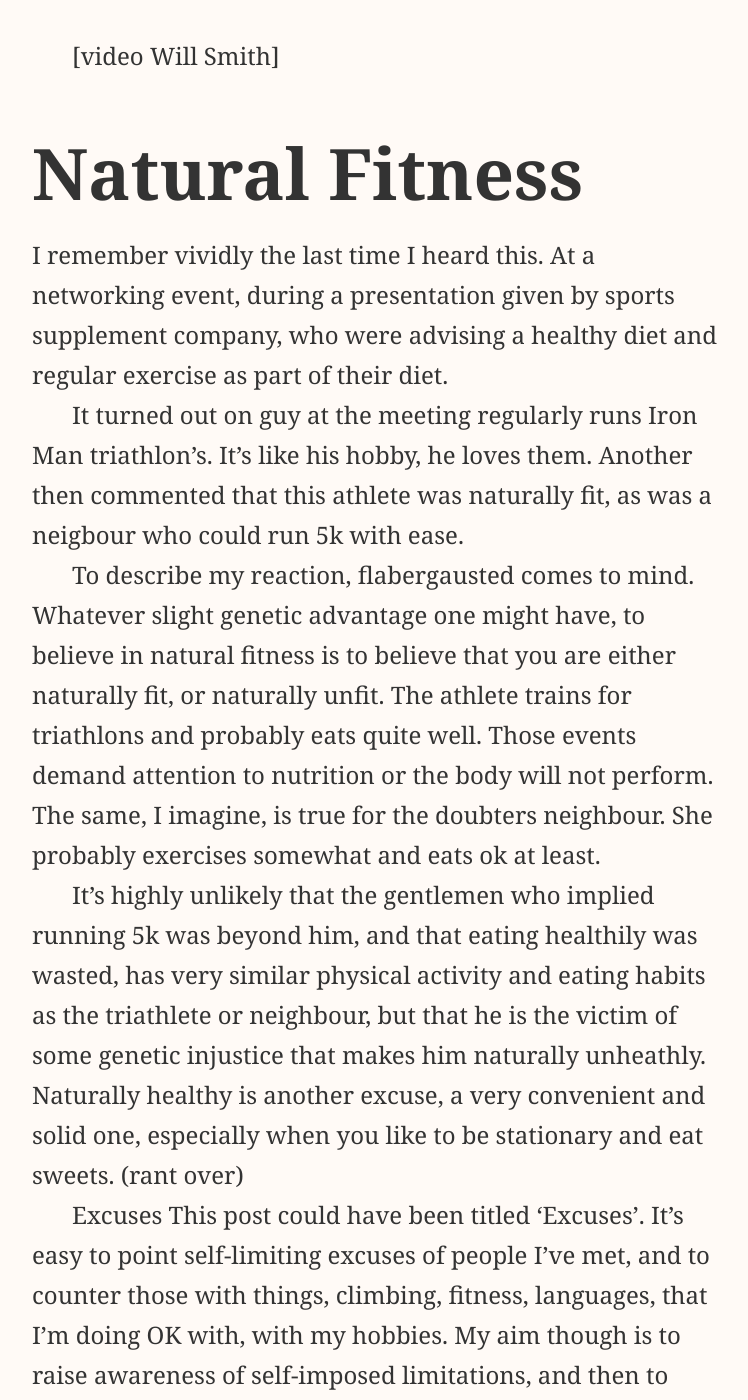
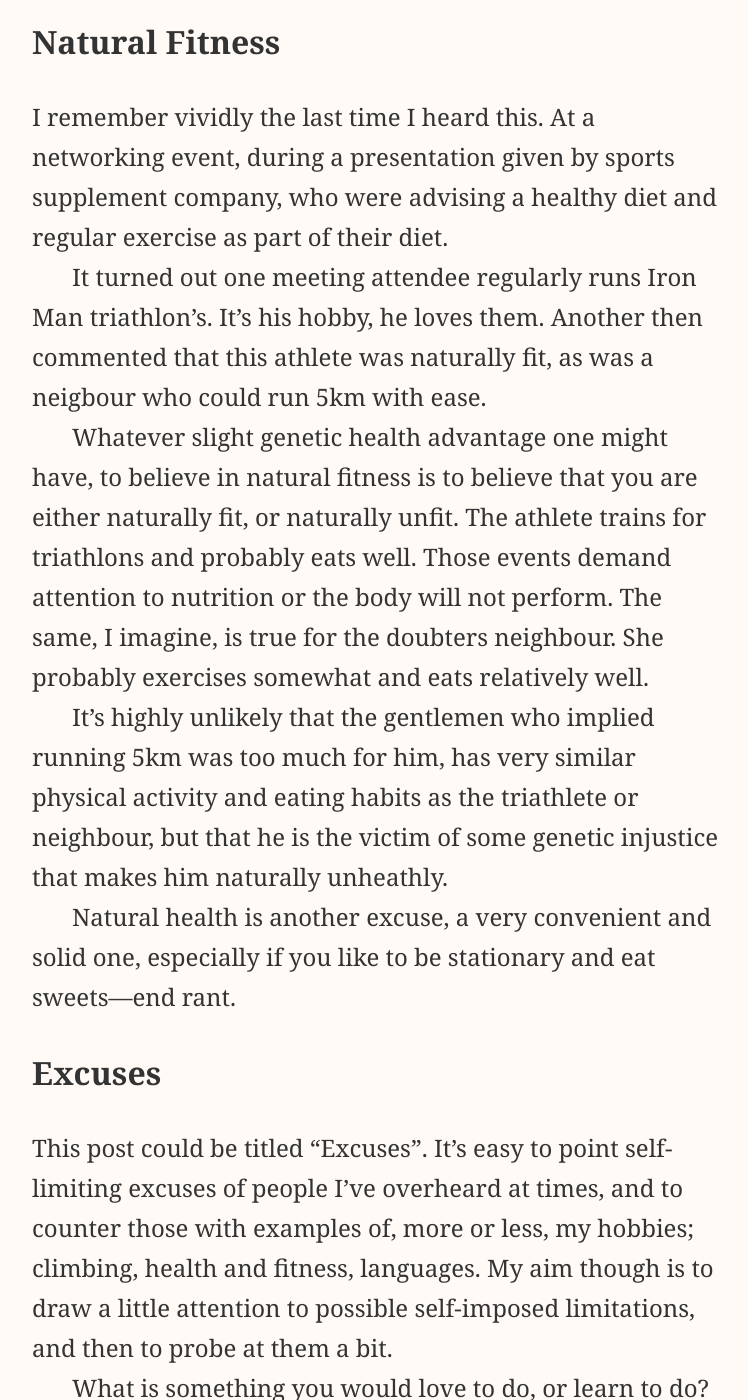
Before and after one commit to paddyohanlon/remote-manifesto, a Jekyll site: the page built from _posts/2013-11-09-genetics-talent-skill-and-natural-fitness.markdown, in a window 1280 px wide and 1400 px high, scrolled down 3932 px. Shown: the whole window, without its empty margins (258-1006 px from the left). Built offline with Jekyll 4.4.1, drawn with Linux system fonts in a browser that asks for light colours; Markdown is read by kramdown in place of the engine named in the settings; comment, search, counter and statistics services are not loaded; some of the changed text lies outside the part shown.

Commit message:
Do second draft Genetics post.

```diff
--- a/_posts/2013-11-09-genetics-talent-skill-and-natural-fitness.markdown
+++ b/_posts/2013-11-09-genetics-talent-skill-and-natural-fitness.markdown
@@ -7,35 +7,35 @@ categories: articles
 location: from the air, between Girona, Catalonia and Dublin, Ireland
 ---
 
-I’ve heard statements similar to these several times throughout my life and they’ve stuck in my mind, probably because they frustrate the heck out of me.
-
 <blockquote>“I can’t learn guitar, because I have small fingers.”</blockquote>
 <blockquote>“I would be terrible at climbing, because I have no upperbody strength.”</blockquote>
 <blockquote>“I’m bad at languages.”</blockquote>
 <blockquote>“I’m too old to learn, kids just soak it up like sponges.”</blockquote>
 <blockquote>“It’s easy for them, they are naturally fit.”</blockquote>
 
-# Physical Limitations
+I’ve heard statements similar to these several times throughout my life and they’ve stuck in my mind, probably because they frustrate the heck out of me. That is, they frustrate me if the speaker actually really wants to do something, but has setup excuses for not taking action.
 
-playing guitar doesn't require long fingers. Malmsteen has short chubby fingers, he's one of the best. Black Sabbath's guitar player, Tony Iommi, fashioned a prostethic finger from washing up liquid bottles.
+### Physical Limitations
 
-Short fingers may be an issue for some incredibly wide reaches. Maybe it makes it more challenging to be one of the most accomplished lead guitarists in the world, but probably not. Anyone, lucky enough to have most of their fingers can learn a few open chords, and so play guitar. . The physical limitation is an excuse.
+Playing guitar doesn’t require long fingers. Malmsteen has short chubby fingers and he’s one of the best. Black Sabbath guitarist, Tony Iommi, fashioned a prostethic finger from washing up liquid bottles after an accident, which is a much more serious obstacle than small fingers. And guitars width different sized neck widths.
 
-The same with climbing. Most people, in reasonably good health, could manage an easy sports climb. Some easy climbs are like stair cases, with very little stress placed on the arms. I imagine for many, climbing conjures a single image or emotion. Climbing equals difficult. The definition of the task or new skill is important. What does climbing or playing guitar mean? Does a person want to climb a ladder, or Dura Dura? Does another want to play Teen Spirit, or Yngwie Malmsteen's Black Ship?
+Short digits may be an issue for some incredibly wide reaches across the fretboard. Maybe they make it more challenging to be one of the most accomplished lead guitarists in the world, but probably not. Anyone, lucky enough to have most of their fingers can learn a few open chords, and so play guitar. The physical limitation is just an excuse. If you want it, you can do it.
 
-A fear of heights is different type of challenge, or a more valid excuse. In both cases, guitar and climbing, I'm referring to someone who would actually like to learn. If there's no desire, than excuses and inaction are irrelevant.
+The situation is similar with rock climbing. Most people, in reasonably good health, could manage an easy sports route. Some easy climbs are like stair cases, with very little stress placed on the arms. I imagine for many, climbing conjures a single image or emotion. Climbing equals difficult.
 
-# Language and Learning in General
+The definition of what acquiring a new skill means is important. What does climbing or playing guitar mean? Does a person want to climb a ladder, or Dura Dura? Does another want to play Teen Spirit, or Yngwie Malmsteen's Black Ship? Defining a goal can often demystify what is involved in achieving it, removing some of the associated fear with it.
 
-What about languages? I completely disqualify the statement that kids are better at learning. Perhaps brain functioning is better in early years, particularly when compare to the later years of an average human life—I’m sure there are scientific reports to prove or disprove my opinion-based ramble—but, I believe the skill of learning generally increases over time, or can increase. So as we mature, if we decide, we can become more aware of our process for learning and create a system and environment to learn quickly.
+### Learning with Age
 
-The idea that some people are bad at languages too seems a little flakey. It's too easy to say “I'm bad at languages”. Another excuse. “I'm bad, therefore I do not have to try”.
+What about languages? I completely disqualify the statement that kids are better at learning. Perhaps brain functioning is better in early years, particularly when compare to the later years of an average human life—I’m sure there are scientific reports to prove or disprove my opinion-based ramble—but, I believe the skill of learning generally increases over time, or can increase. So as we mature, if we decide, we can become more aware of our process for learning and create a system and environment to learn quicker and better.
 
-# Skill vs Talent
+### Previous Experience
 
-For sure some seem to more naturally excel at certain areas, people we say are “talented”. And the conditioning of a lifetime of habits can greatly influence how easy it is to adopt a new skill. For example gymnastics, if you have a history of doing sport or exercise involving strength and good coordination, it will most likely help.
+The conditioning of a lifetime of habits can greatly influence how easy it is to adopt a new skill. For example gymnastics, if you have a history of doing sport or exercise involving strength and coordination, it will most likely help. If you have already learned several languages it gives an advantage, especially learning one in a family you are familiar with. If you can play several instruments, understanding music will greatly help learning another.
 
-Desire however, can compensate seeming lack of talent. If you want something enough, there is more often than not a way to make it happen. The desire drives the effort, or in challenging cases, the hard work, patience and perseverance to learn a new skill or reach a goal.
+### Skill vs Talent
+
+For sure some seem to more naturally excel in certain areas. People we say are “talented”. Desire however, can compensate seeming lack of talent. If you want something enough, there is more often than not a way to make it happen. The desire drives the effort, or in challenging cases, the hard work, patience and perseverance, to learn a new skill.
 
 I love Will Smith’s answer, when asked about the difference between him, about reaching his level success and if he is talented. He says:
 
@@ -43,32 +43,36 @@ I love Will Smith’s answer, when asked about the difference between him, about
 
 [video Will Smith]
 
-# Natural Fitness
+### Natural Fitness
+
 I remember vividly the last time I heard this. At a networking event, during a presentation given by sports supplement company, who were advising a healthy diet and regular exercise as part of their diet.
 
-It turned out on guy at the meeting regularly runs Iron Man triathlon’s. It’s like his hobby, he loves them. Another then commented that this athlete was naturally fit, as was a neigbour who could run 5k with ease.
+It turned out one meeting attendee regularly runs Iron Man triathlon’s. It’s his hobby, he loves them. Another then commented that this athlete was naturally fit, as was a neigbour who could run 5km with ease.
 
-To describe my reaction, flabergausted comes to mind. Whatever slight genetic advantage one might have, to believe in natural fitness is to believe that you are either naturally fit, or naturally unfit. The athlete trains for triathlons and probably eats quite well. Those events demand attention to nutrition or the body will not perform. The same, I imagine, is true for the doubters neighbour. She probably exercises somewhat and eats ok at least.
+Whatever slight genetic health advantage one might have, to believe in natural fitness is to believe that you are either naturally fit, or naturally unfit. The athlete trains for triathlons and probably eats well. Those events demand attention to nutrition or the body will not perform. The same, I imagine, is true for the doubters neighbour. She probably exercises somewhat and eats relatively well.
 
-It's highly unlikely that the gentlemen who implied running 5k was beyond him, and that eating healthily was wasted, has very similar physical activity and eating habits as the triathlete or neighbour, but that he is the victim of some genetic injustice that makes him naturally unheathly. Naturally healthy is another excuse, a very convenient and solid one, especially when you like to be stationary and eat sweets. (rant over)
+It’s highly unlikely that the gentlemen who implied running 5km was too much for him, has very similar physical activity and eating habits as the triathlete or neighbour, but that he is the victim of some genetic injustice that makes him naturally unheathly.
 
-Excuses
-This post could have been titled 'Excuses'. It's easy to point self-limiting excuses of people I've met, and to counter those with things, climbing, fitness, languages, that I'm doing OK with, with my hobbies. My aim though is to raise awareness of self-imposed limitations, and then to probe at them a bit.
+Natural health is another excuse, a very convenient and solid one, especially if you like to be stationary and eat sweets—end rant.
+
+### Excuses
+
+This post could be titled “Excuses”. It’s easy to point self-limiting excuses of people I’ve overheard at times, and to counter those with examples of, more or less, my hobbies; climbing, health and fitness, languages. My aim though is to draw a little attention to possible self-imposed limitations, and then to probe at them a bit.
 
 What is something you would love to do, or learn to do? What new habits would you like to instill? Are there any excuses floating around blocking them, and if so are they really valid?
 
-# Self Reflection
+### Self Reflection
 
-When deciding the purpose of writing this article, I came up with a couple of things. One was to experiment with a more informal writing style, and to write something that was purely opinion-based without overly concerning myself with factual validation. A second was a little more grandiose, hoping maybe one person was shake off an excuse and try something they've been putting off.
+When deciding why I felt the desire to write this post, I came up with few answers. One was to experiment with a more informal writing style, and to write something that was purely opinion-based without overly concerning myself with factual validation. A second was a little more grandiose, hoping maybe one person was shake off an excuse and try something they’ve been putting off.
 
-The third, and probably the root of the desire to write abou this topic, which has been naggin at me for a couple of weeks now, is to identify my own current excuses.
+The third, and probably the real root of the desire to write about this topic—which has been nagging at me for a couple of weeks now—is to identify my own current excuses.
 
-I've been trying to gain weight for about six months, but have stayed more or less the same. Why? Not eating enough consistently, and not training to gain weight consistently. Excuses? I don't have time because during very busy work periods. I have to spend more on food, and it's a vanity goal, so.... There is clearly a way to make it happen though.
+I’ve been trying to gain weight for about six months, but have stayed more or less the same. Why? Not eating enough consistently, and not training to gain weight consistently. Excuses? I don't have time because during very busy work periods. I have to spend more on food, and it’s a vanity goal, so.... There is clearly a way to make it happen though.
 
-I've been trying to meditate regularly also, and can say I do so, but not with 100% consistency, I miss a week here or there, particularly during busy work periods. Same excuse.
+I’ve been trying to meditate regularly also, and can say I do meditate, but not with 100% consistency, I miss a week here or there, particularly during busy work periods—Same excuse.
 
-# Motivation
+### Motivation
 
-Tony Robbins encourages using a question I like, around goal setting. Using his two direction, pleasure and pain, methaphor for why we take action or not, pleasure is usually clearly defined in the reason for the pursuit of the new thing we're undertaking. The pleasure motivates us to take action towards the goal. What can supplement that, is to define the pain that will be received by not following through. So the question, for my own self-assigned homework. As well as another business goal.
+Tony Robbins encourages using a question when goal setting. Using his two direction, pleasure and pain, methaphor for why we take action or not, pleasure is usually clearly defined in the reason for the pursuit of the new goal we’re undertaking. The pleasure motivates us to take action towards the goal; what will we get if we achieve it? What can supplement that, is to define the pain that will be received by not following through. So the question I need to answer, for my own self-assigned homework:
 
 “What will happen if I don’t take action and make these things happen? What will the concequences be?”
```
